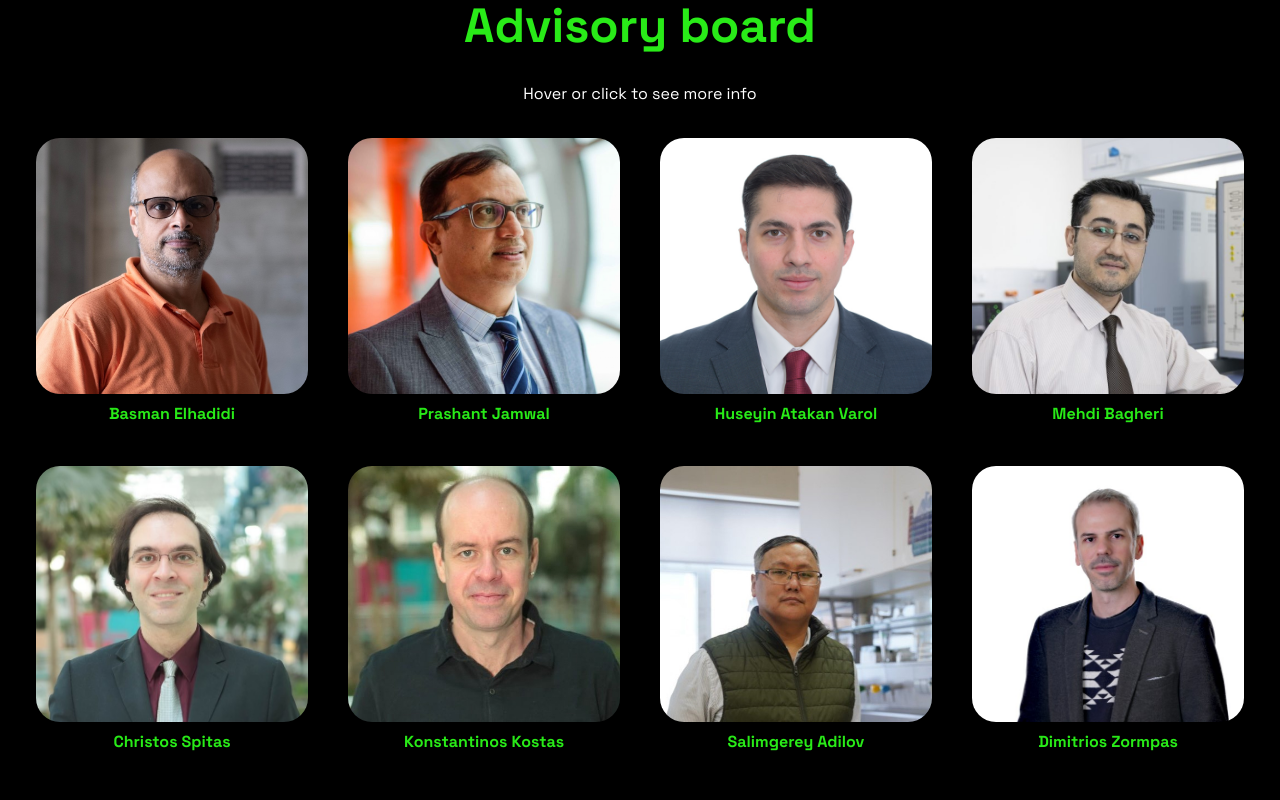
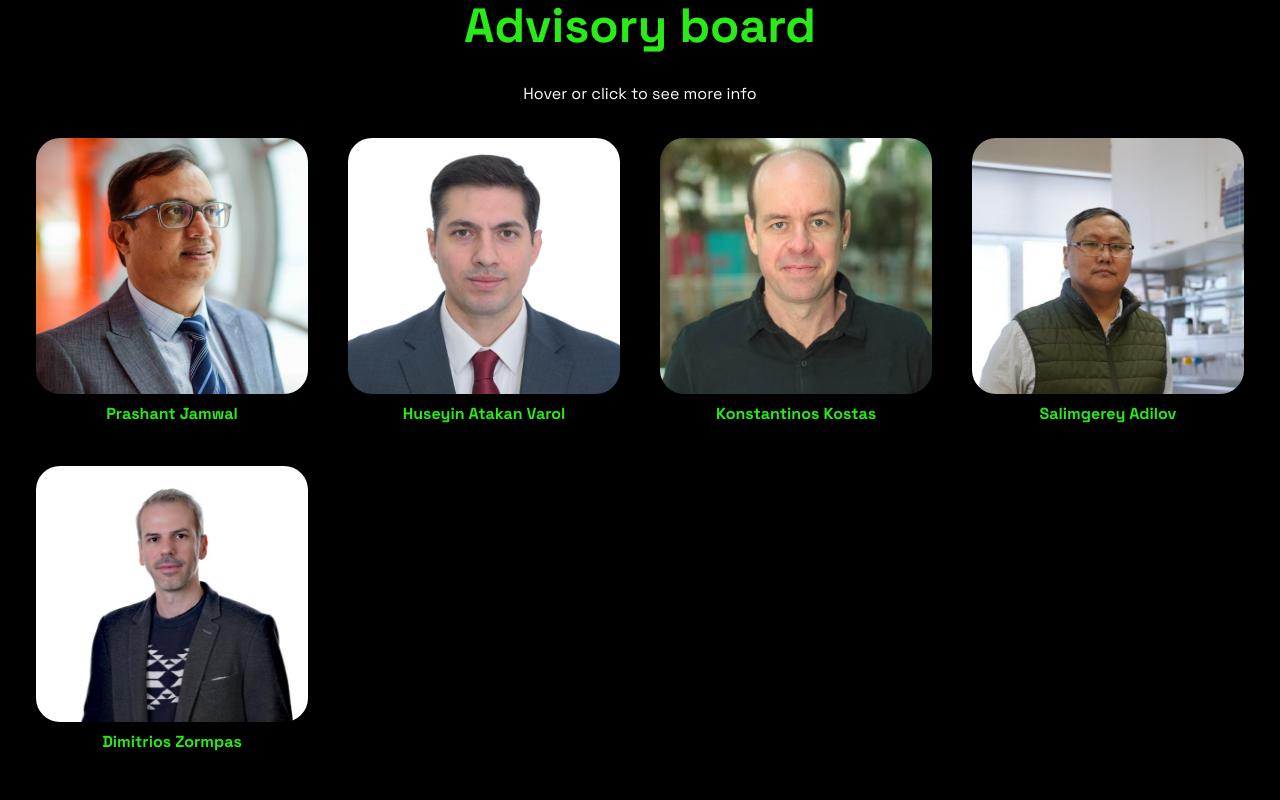
Before and after one commit to NU-Rover-Team-Aspan/NURoverKz.github.io, a React (Vite) app: page / in a window 1280 px wide. Shown: the part 3880-4680 px from the top of the page. Built offline with nearby package versions, Linux system fonts and the light colour scheme.

Commit message:
Remove some advisers

```diff
--- a/src/pages/Advisers.jsx
+++ b/src/pages/Advisers.jsx
@@ -1,15 +1,11 @@
-import React from 'react'
 import { useTranslation } from 'react-i18next'
 
 import ProfileCard from 'src/components/common/ProfileCard'
 // importing images
-import imgBagheri from '/assets/img/advisers/Bagheri.jpg'
-import imgElhadidi from '/assets/img/advisers/Elhadidi.jpg'
+import imgJamwal from '/assets/img/advisers/Jamwal.png'
 import imgKostas from '/assets/img/advisers/Kostas.jpg'
-import imgSpitas from '/assets/img/advisers/Spitas.jpg'
-import imgJamwal from '/assets/img/advisers/Jamwal.png'
+import imgSalimgerey from '/assets/img/advisers/Salimgerey.jpg'
 import imgVarol from '/assets/img/advisers/Varol.jpeg'
-import imgSalimgerey from '/assets/img/advisers/Salimgerey.jpg'
 import imgZorbas from '/assets/img/advisers/Zorbas.jpg'
 
 const Advisers = () => {
@@ -23,20 +19,11 @@ const Advisers = () => {
         <p className='font-light lg:font-normal text-center mt-2 mb-8'>{t('caption')}</p>
 
         <div className="grid gap-10 mx-auto sm:grid-cols-2 lg:grid-cols-4">
-          <ProfileCard fullname={t('infoElhadidi.fullname')} img={imgElhadidi}
-            achievements={t('infoElhadidi.achievements', { returnObjects: true })} />
-
           <ProfileCard fullname={t('infoJamwal.fullname')} img={imgJamwal}
             achievements={t('infoJamwal.achievements', { returnObjects: true })} />
 
           <ProfileCard fullname={t('infoVarol.fullname')} img={imgVarol}
             achievements={t('infoVarol.achievements', { returnObjects: true })} />
-
-          <ProfileCard fullname={t('infoBagheri.fullname')} img={imgBagheri}
-            achievements={t('infoBagheri.achievements', { returnObjects: true })} />
-
-          <ProfileCard fullname={t('infoSpitas.fullname')} img={imgSpitas}
-            achievements={t('infoSpitas.achievements', { returnObjects: true })} />
 
           <ProfileCard fullname={t('infoKostas.fullname')} img={imgKostas}
             achievements={t('infoKostas.achievements', { returnObjects: true })} />
--- a/src/translations/english.js
+++ b/src/translations/english.js
@@ -435,22 +435,9 @@ const en = {
   advisers: {
     header: 'Advisory board',
     caption: 'Hover or click to see more info',
-    infoElhadidi: {
-      fullname: 'Basman Elhadidi',
-      achievements: ['Designed challenges for very low earth orbit satellite design', 'University of Notre Dame Award']
-    },
-    infoSpitas: {
-      fullname: 'Christos Spitas',
-      achievements: ['Principal Investigator of projects with partners Paramount Engineering, etc.',
-        '15 major projects funded by the European Commission, ESA, CERN, Toyota and others']
-    },
     infoVarol: {
       fullname: 'Huseyin Atakan Varol',
       achievements: ['Over 60 published paper on Robotics', 'Senior member and technical editor of IEEE']
-    },
-    infoBagheri: {
-      fullname: 'Mehdi Bagheri',
-      achievements: ['Scopus Award holder (prestigious scientific award)', 'World’s top 2% of scientists according to the publications']
     },
     infoKostas: {
       fullname: 'Konstantinos Kostas',
--- a/src/translations/kazakh.js
+++ b/src/translations/kazakh.js
@@ -432,21 +432,9 @@ const kk = {
   advisers: {
     header: 'Кеңесші профессорлар',
     caption: 'Қосымша ақпарат үшін меңзерді апарыңыз немесе басыңыз',
-    infoElhadidi: {
-      fullname: 'Basman Elhadidi',
-      achievements: ['Төмен орбиталық спутниктерге арналған конструкциялардың авторы', 'Нотр-Дам университеті сыйлығының иегері']
-    },
-    infoSpitas: {
-      fullname: 'Christos Spitas',
-      achievements: ['Paramount Engineering бойынша жоба менеджері', 'Еуропалық комиссия, CERN, Toyota демеушілік ететін 15 жобаның жетекшісі']
-    },
     infoVarol: {
       fullname: 'Huseyin Atakan Varol',
       achievements: ['Робототехника бойынша 60-тан астам жұмыс авторы', 'IEEE аға мүшесі және техникалық редакторы']
-    },
-    infoBagheri: {
-      fullname: 'Mehdi Bagheri',
-      achievements: ['Беделді Scopus сыйлығының иегері', 'Публикациялар саны бойынша зерттеушілердің үздік 2%-ына кіреді']
     },
     infoKostas: {
       fullname: 'Konstantinos Kostas',
--- a/src/translations/russian.js
+++ b/src/translations/russian.js
@@ -431,22 +431,9 @@ const ru = {
   advisers: {
     header: 'Консультативный совет',
     caption: 'Наведите или нажмите, чтобы увидеть больше',
-    infoElhadidi: {
-      fullname: 'Basman Elhadidi',
-      achievements: ['Автор дизайнов для низкоорбитальных спутников', 'Обладатель награды Университета Нотр-Дам']
-    },
-    infoSpitas: {
-      fullname: 'Christos Spitas',
-      achievements: ['Руководитель проектов для Paramount Engineering и т.д.',
-      'Лидер 15 проектов, спонсируемых Еврокомиссией, CERN, Toyota']
-    },
     infoVarol: {
       fullname: 'Huseyin Atakan Varol',
       achievements: ['Более 60 опубликованных статьей по робототехнике', 'Старший член и технических редактор IEEE']
-    },
-    infoBagheri: {
-      fullname: 'Mehdi Bagheri',
-      achievements: ['Обладатель престижной награды Scopus', 'Входит в лучшие 2% исследователей по количеству публикаций']
     },
     infoKostas: {
       fullname: 'Konstantinos Kostas',
```
